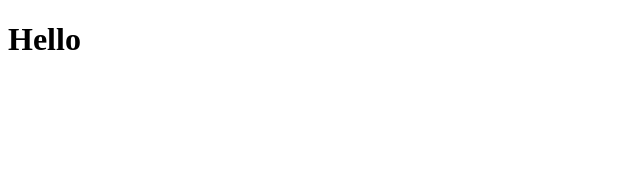
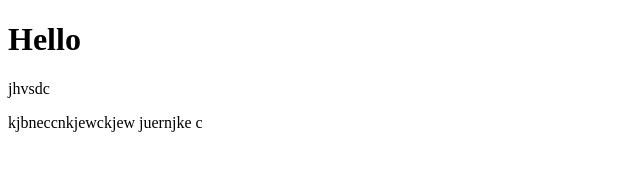
Before and after one commit to badalrajj/git, a website: page index.html in a window 1280 px wide. Shown: the whole page, without its empty margins (0-640 px from the left). Drawn offline with Linux system fonts and the light colour scheme.

Commit message:
second commit

```diff
--- a/index.html
+++ b/index.html
@@ -8,5 +8,7 @@
 </head>
 <body>
     <h1>Hello</h1>
+    <p>jhvsdc</p>
+    <p>kjbneccnkjewckjew juernjke c</p>
 </body>
 </html>
```
Also changed, not shown: package.json (added, +24 -0 lines), 3 other files.
